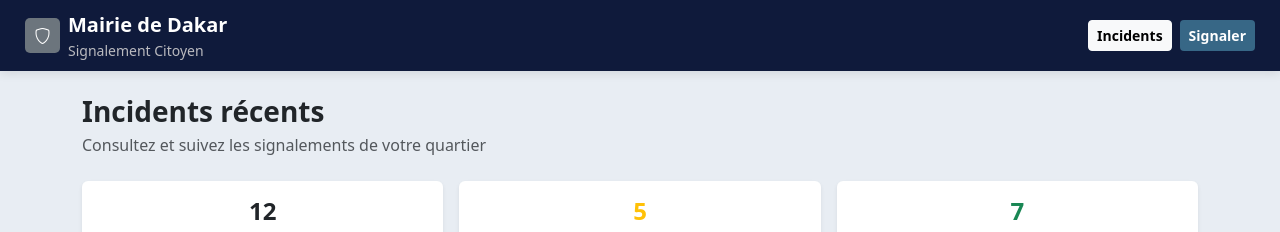
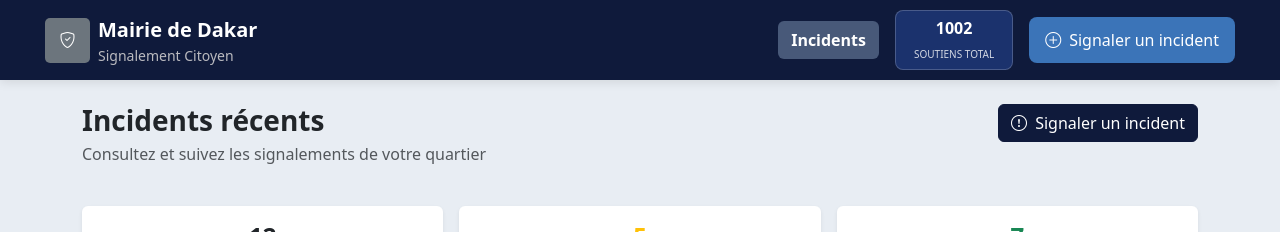
Before and after one commit to Dadowatt/Civic-Tech, an Angular app: page / in a window 1280 px wide. Shown: the top 232 px of the page. Built offline with nearby package versions, Linux system fonts and the light colour scheme.

Commit message:
stylisation du navbar

```diff
--- a/src/app/components/footer/footer.css
+++ b/src/app/components/footer/footer.css
@@ -4,6 +4,6 @@ footer{
 footer li a{
     color: #BABABF;
 }
-.list-unstyled li{
-    color: #BABABF;;
+.list-unstyled li, .t-slate{
+    color: #BABABF;
 }
--- a/src/app/components/footer/footer.html
+++ b/src/app/components/footer/footer.html
@@ -5,17 +5,17 @@
 
             <div class="col-lg-6 mb-4 mb-lg-0">
                 <div class="d-flex align-items-start">
-                    <div class="border border-light rounded-circle d-flex align-items-center justify-content-center me-3"
+                    <div class="rounded-circle bg-secondary d-flex align-items-center justify-content-center me-3"
                          style="width:50px; height:50px;">
                         <i class="bi bi-shield-check text-white"></i>
                     </div>
 
                     <div>
                         <h5 class="fw-bold mb-1">Mairie de Dakar</h5>
-                        <p class="small mb-1">
+                        <p class="small mb-1 t-slate">
                             Plateforme Officielle de Signalement Citoyen
                         </p>
-                        <p class="small mb-0">
+                        <p class="small mb-0 t-slate">
                             Dakar, République du Sénégal
                         </p>
                     </div>
--- a/src/app/components/navbar/navbar.css
+++ b/src/app/components/navbar/navbar.css
@@ -1,18 +1,49 @@
+.stats-card {
+  background-color: #1b326d;
+  border: 1px solid rgba(255,255,255,0.2);
+  border-radius: 8px;
+  padding: 5px 18px;
+  min-width: 100px;
+}
+
+.stats-card small {
+  font-size: 10px;
+  opacity: 0.8;
+}
+
+.btn-report {
+  background-color: #3b74b8;
+  color: white;
+  border-radius: 8px;
+  padding: 10px 15px;
+}
+
+.btn-report:hover {
+  background-color: #3368a5;
+  color: white;
+}
+
 nav {
   box-shadow: 0 2px 10px rgba(0,0,0,0.1);
   background-color: #0F1A3B;
-  padding: 10px 25px;
+  padding: 10px 45px;
 }
 
 .signal{
-    background-color: #376786;
+    background-color: #376796;
+}
+.btn-incident{
+    background-color: #485979;
+}
+.signal:hover{
+    background-color: #77ace0;
 }
 .slogan{
     color: #BABABF;
 }
 .logo-icon{
-    height: 35px;
-    width: 35px;
+    height: 45px;
+    width: 45px;
     border-radius: 5px;
     background-color: #0F1B3D;
 }
--- a/src/app/components/navbar/navbar.html
+++ b/src/app/components/navbar/navbar.html
@@ -1,18 +1,29 @@
-<nav class="navbar navbar-expand-lg navbar-dark">
+<nav class="navbar navbar-expand-lg navbar-dark sticky-top">
 
-<div class="logo d-flex align-items-center">
+  <div class="logo d-flex align-items-center">
     <div class="logo-icon me-2 bg-secondary d-flex justify-content-center align-items-center">
-        <i class="bi bi-shield text-white"></i>
+      <i class="bi bi-shield-check text-white"></i>
     </div>
+
     <div class="d-flex flex-column text-white">
-    <span class="fw-bold fs-5">Mairie de Dakar</span>
-    <small class="slogan">Signalement Citoyen</small>
+      <span class="fw-bold fs-5">Mairie de Dakar</span>
+      <small class="slogan">Signalement Citoyen</small>
+    </div>
   </div>
-</div>
 
-  <div class="ms-auto d-flex gap-2">
-    <button routerLink="/" class="btn btn-light btn-sm fw-bold">Incidents</button>
-    <button routerLink="/nouveau" class="text-white signal btn btn-sm fw-bold">Signaler</button>
+  <div class="ms-auto d-flex align-items-center gap-3">
+
+    <button routerLink="/" class="btn btn-incident text-white fw-bold">
+      Incidents
+    </button>
+
+    <div class="stats-card text-center text-white">
+      <div class="fw-bold">1002</div>
+      <small>SOUTIENS TOTAL</small>
+    </div>
+
+    <button routerLink="/nouveau" class="btn btn-report">
+      <i class="bi bi-plus-circle me-2"></i>Signaler un incident</button>
   </div>
 
 </nav>
--- a/src/app/pages/incident-list/incident-list.css
+++ b/src/app/pages/incident-list/incident-list.css
@@ -0,0 +1,11 @@
+
+.btn-custom {
+  background-color: #0F1A3B;
+  border-color:  #0F1A3B;
+  color: white;
+}
+
+.btn-custom:hover {
+  background-color: #23366e;
+  border-color: #23366e;
+}
--- a/src/app/pages/incident-list/incident-list.html
+++ b/src/app/pages/incident-list/incident-list.html
@@ -1,7 +1,13 @@
 <div class="container py-4">
-  <div class="mb-4">
+  <div class="mb-4 d-flex justify-content-between">
+    <div>
     <h3 class="fw-bold mb-1">Incidents récents</h3>
     <p class="text-muted">Consultez et suivez les signalements de votre quartier</p>
+    </div>
+    <div>
+      <button class="btn btn-custom" routerLink="/nouveau"><i class="bi bi-exclamation-circle me-1"></i>
+         Signaler un incident</button>
+    </div>
   </div>
 
   <!-- les Stats -->
--- a/src/app/pages/incident-list/incident-list.ts
+++ b/src/app/pages/incident-list/incident-list.ts
@@ -3,11 +3,12 @@ import { IncidentInterface } from '../../models/incident.interface';
 import { IncidentService } from '../../services/incident.service';
 import { IncidentCard } from "../../components/incident-card/incident-card";
 import { CommonModule } from '@angular/common';
+import { RouterLink } from "@angular/router";
 
 
 @Component({
   selector: 'app-incident-list',
-  imports: [IncidentCard, CommonModule],
+  imports: [IncidentCard, CommonModule, RouterLink],
   templateUrl: './incident-list.html',
   styleUrl: './incident-list.css',
 })
--- a/src/app/services/incident.service.ts
+++ b/src/app/services/incident.service.ts
@@ -90,7 +90,7 @@ private saveToLocalStorage(): void {
       supports: 0,
       date: new Date(),
     };
-    const updated = [...current, newIncident];
+    const updated = [newIncident, ...current];
     this.incidentsSubject.next(updated);
     this.saveToLocalStorage();
   }
```
